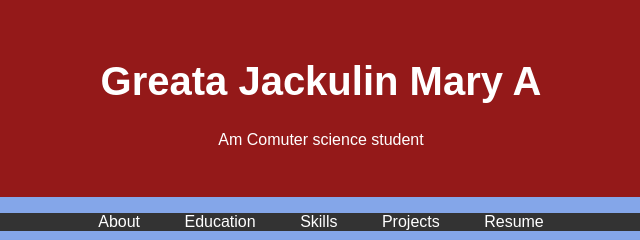
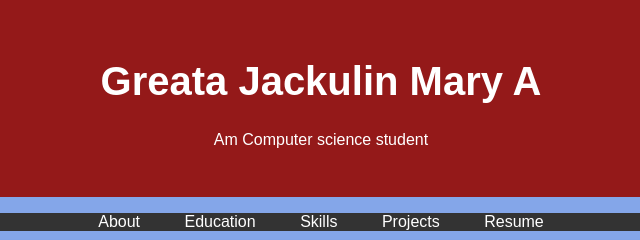
Before and after one commit to asbdu3382305/digital-portfolio-, a plain HTML site: page index.html in a window 1280 px wide. Shown: the top 240 px of the page, 319-959 px from the left. Drawn offline with Linux system fonts and the light colour scheme.

Commit message:
Update index.html

```diff
--- a/index.html
+++ b/index.html
@@ -97,7 +97,7 @@
             <!-- Add your profile picture here -->
             <img src="Passport photo.jpg" alt="Your Profile Picture" class="profile-picture">
             <h1>Greata Jackulin Mary A</h1>
-            <p>Am Comuter science student</p>
+            <p>Am Computer science student</p>
         </div>
     </header>
 
```
